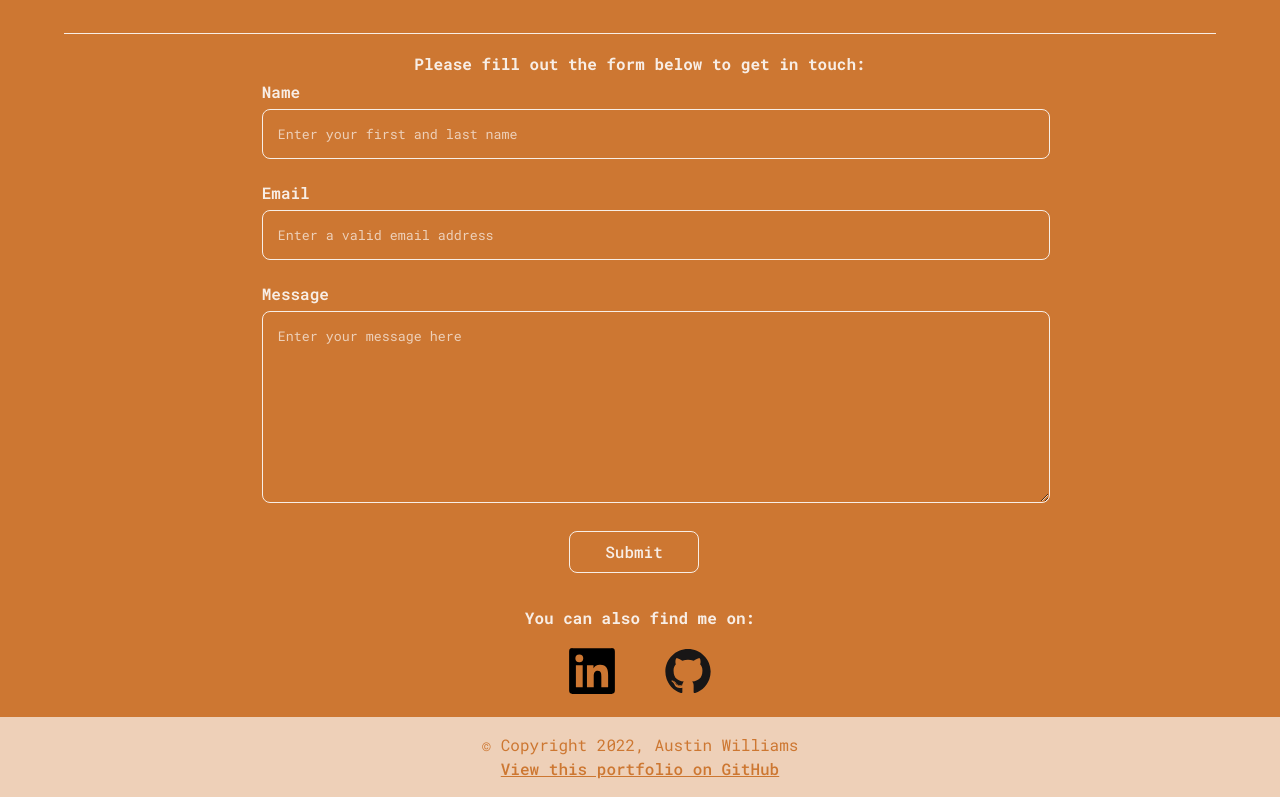
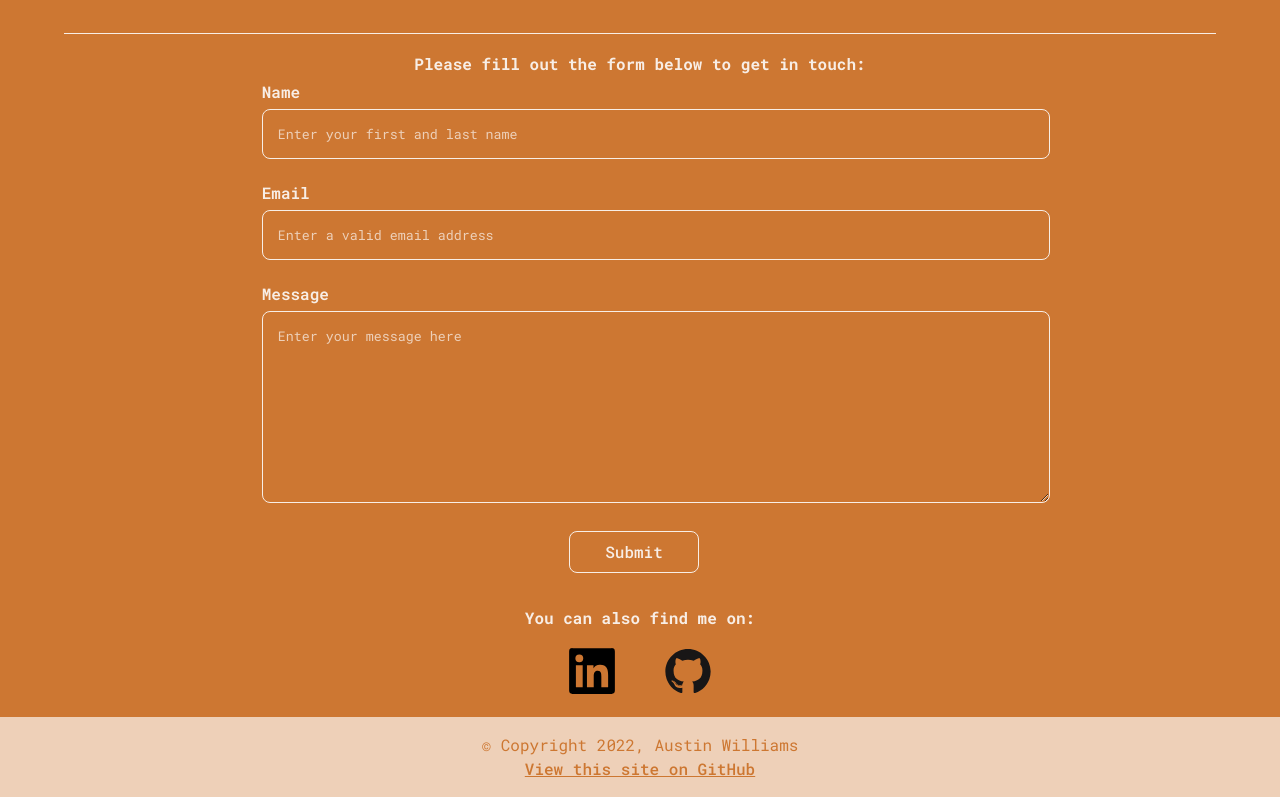
Before and after one commit to austingw/portfolio-site, a React (Vite) app: page /#home in a window 1280 px wide. Shown: the part 3133-3930 px from the top of the page. Built offline with nearby package versions, Linux system fonts and the light colour scheme.

Commit message:
Change footer phrasing

```diff
--- a/src/components/Footer.jsx
+++ b/src/components/Footer.jsx
@@ -4,7 +4,7 @@ export default function Footer() {
       <span>© Copyright {new Date().getFullYear()}, Austin Williams</span>
       <span>
         <a href="https://github.com/austingw/austingw.github.io">
-          View this portfolio on GitHub
+          View this site on GitHub
         </a>
       </span>
     </div>
```
